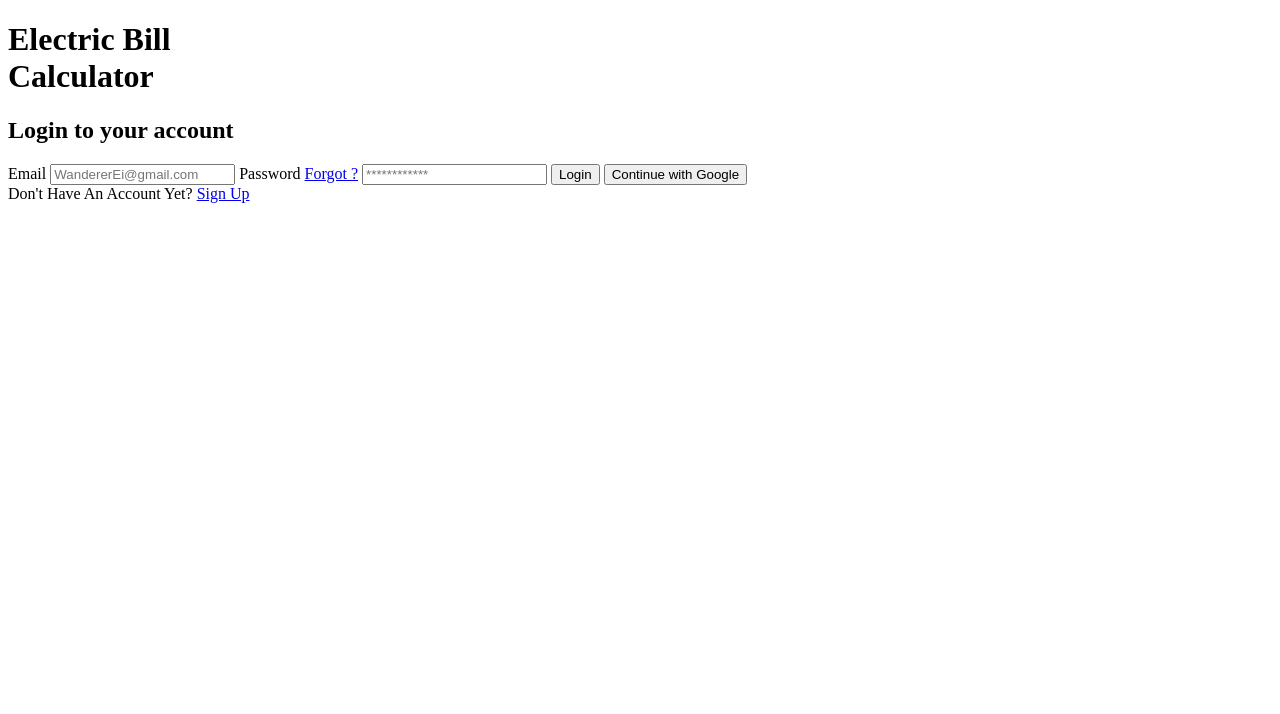
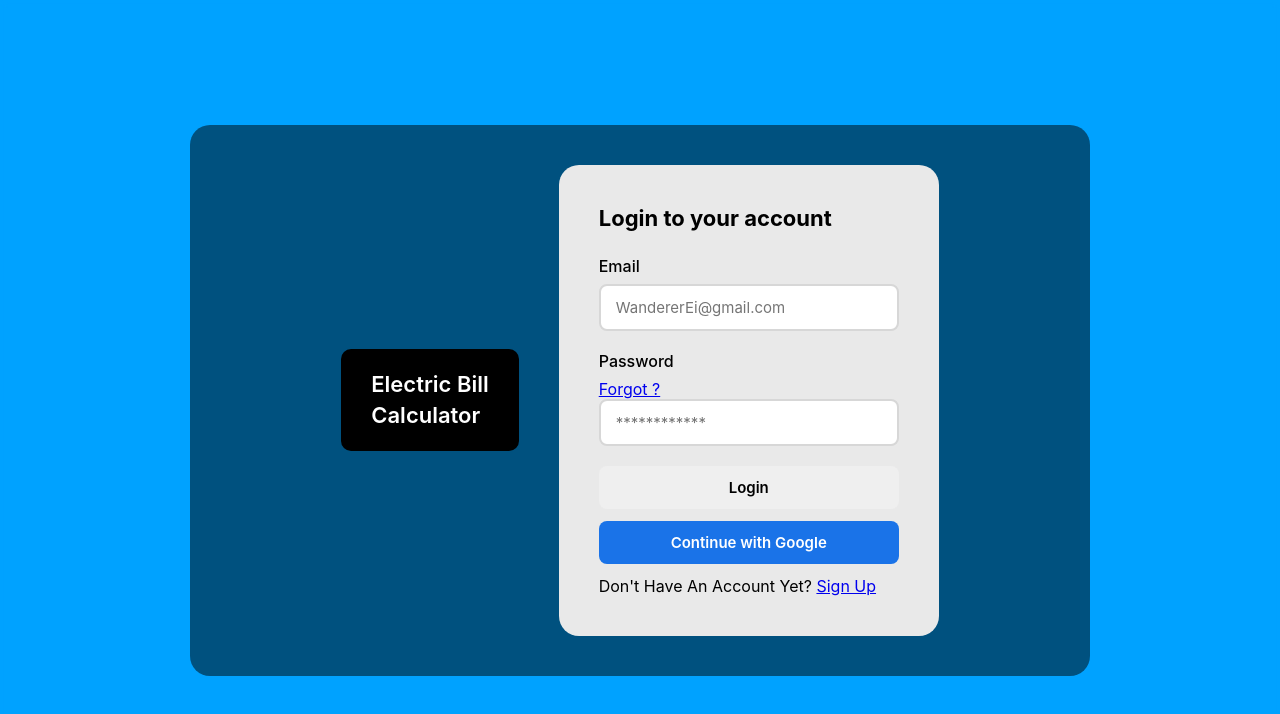
Before and after one commit to Wanderer-IT/Bill-calculator-app-Dublin, a plain HTML site: page Login.html in a window 1280 px wide. Drawn offline with Linux system fonts and the light colour scheme.

Commit message:
Change stylesheet link to Login|SignIn.css

```diff
--- a/Login.html
+++ b/Login.html
@@ -4,7 +4,7 @@
     <meta charset="UTF-8">
     <meta name="viewport" content="width=device-width, initial-scale=1.0">
     <title>Electric Bill Calculator - Login</title>
-    <link rel="stylesheet" type="text/css" href="styles.css">
+    <link rel="stylesheet" type="text/css" href="Login|SignIn.css">
 </head>
 <body>
     <div class="container">
```
